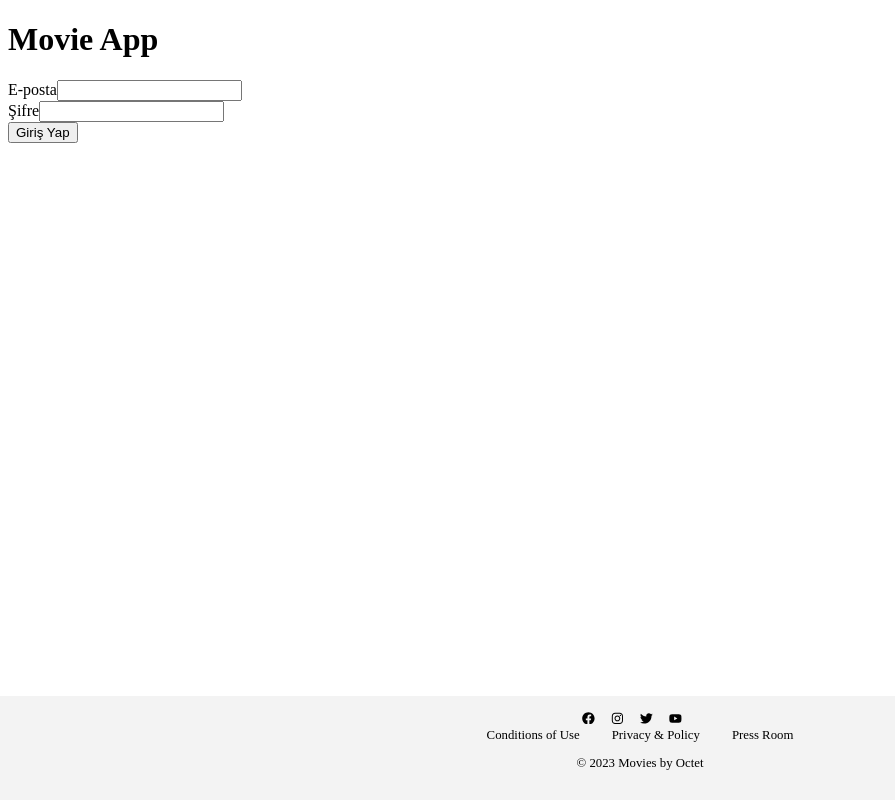
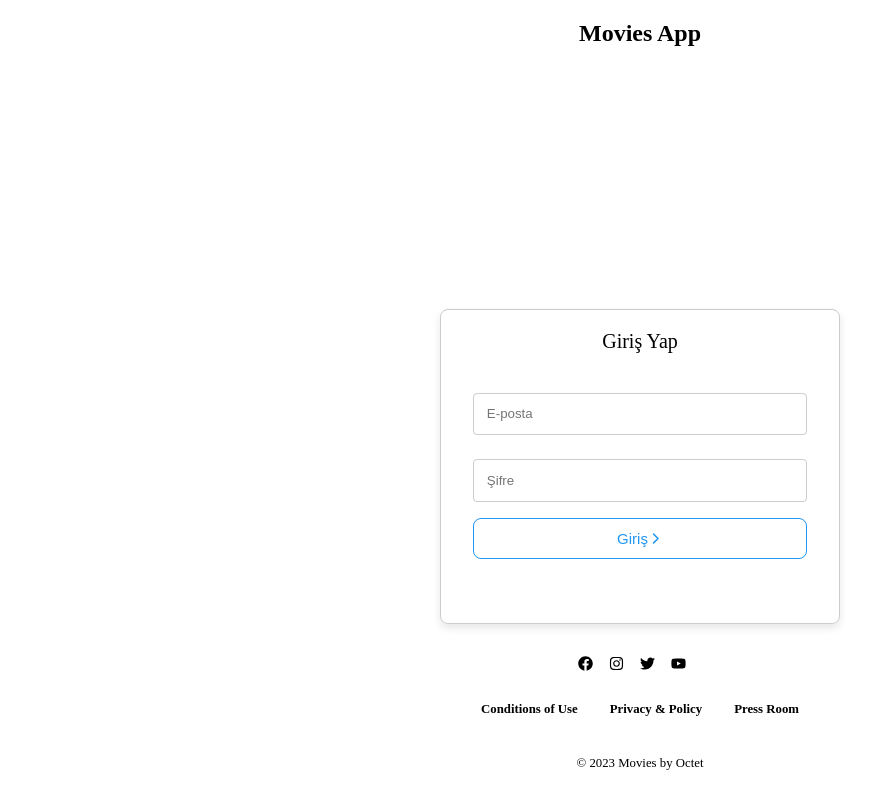
Before and after one commit to firatgoktepe/MovieAppOct, a React app: page /login in a window 1280 px wide. Shown: the top 808 px of the page, without its empty margins (0-895 px from the left). Built offline with nearby package versions, Linux system fonts and the light colour scheme.

Commit message:
style: some style regulations

```diff
--- a/src/components/Filter.tsx
+++ b/src/components/Filter.tsx
@@ -7,16 +7,26 @@
 
 const Filter: React.FC<FilterProps> = ({ onFilter }) => {
   return (
-    <div style={{ display: "flex", alignItems: "center" }}>
+    <div style={{ display: "flex", alignItems: "center", marginRight: "10px" }}>
       <select
         onChange={(e) => onFilter(e.target.value)}
-        style={{ padding: "10px" }}
+        style={{
+          padding: "10px",
+          appearance: "none",
+          WebkitAppearance: "none",
+          MozAppearance: "none",
+          border: "none",
+          backgroundColor: "transparent",
+          color: "#2196F3",
+        }}
       >
         <option value="">Filtrele</option>
         <option value="favorites">Favoriler</option>
         <option value="new">Yeni Eklenenler</option>
       </select>
-      <FilterIcon />
+      <div style={{ marginLeft: "-40px" }}>
+        <FilterIcon />
+      </div>
     </div>
   );
 };
--- a/src/components/Footer.tsx
+++ b/src/components/Footer.tsx
@@ -10,7 +10,8 @@
         bottom: 0,
         right: 0,
         width: "100%",
-        backgroundColor: "#f3f3f3",
+        height: "10rem",
+        backgroundColor: "#fff",
         display: "flex",
         flexDirection: "column",
         justifyContent: "space-between",
@@ -22,15 +23,15 @@
       }}
     >
       <div>
-        <FaFacebook style={{ marginRight: "1rem" }} />
-        <FaInstagram style={{ marginRight: "1rem" }} />
-        <FaTwitter style={{ marginRight: "1rem" }} />
-        <FaYoutube style={{ marginRight: "1rem" }} />
+        <FaFacebook style={{ marginRight: "1rem", fontSize: "15px" }} />
+        <FaInstagram style={{ marginRight: "1rem", fontSize: "15px" }} />
+        <FaTwitter style={{ marginRight: "1rem", fontSize: "15px" }} />
+        <FaYoutube style={{ marginRight: "1rem", fontSize: "15px" }} />
       </div>
       <div style={{ display: "flex" }}>
-        <p style={{ margin: "0 1rem" }}>Conditions of Use</p>
-        <p style={{ margin: "0 1rem" }}>Privacy & Policy</p>
-        <p style={{ margin: "0 1rem" }}>Press Room</p>
+        <p style={{ margin: "0 1rem", fontWeight: "600" }}>Conditions of Use</p>
+        <p style={{ margin: "0 1rem", fontWeight: "600" }}>Privacy & Policy</p>
+        <p style={{ margin: "0 1rem", fontWeight: "600" }}>Press Room</p>
       </div>
       <p>© 2023 Movies by Octet</p>
     </footer>
--- a/src/components/Header.tsx
+++ b/src/components/Header.tsx
@@ -16,9 +16,22 @@
         marginBottom: "20px",
       }}
     >
-      <div>
+      <div
+        style={{
+          width: "100%",
+          display: "flex",
+          justifyContent: "space-between",
+        }}
+      >
         <Search onSearch={onSearch} />
-        <span>Favoriler {favoritesCount}</span>
+        <div style={{ display: "flex", alignItems: "center" }}>
+          <span
+            style={{ color: "#BE123C", fontSize: "18px", marginRight: "5px" }}
+          >
+            Favoriler{" "}
+          </span>
+          <span style={{ fontSize: "15px" }}>{favoritesCount}</span>
+        </div>
       </div>
     </header>
   );
--- a/src/components/LoginForm.tsx
+++ b/src/components/LoginForm.tsx
@@ -4,6 +4,7 @@
 import { useNavigate } from "react-router-dom";
 import * as yup from "yup";
 import { useAuth } from "../context/AuthContext";
+import ChevronRight from "../components/Icons/ChevronRight";
 
 type FormData = {
   email: string;
@@ -43,19 +44,111 @@
   };
 
   return (
-    <form onSubmit={handleSubmit(onSubmit)}>
-      <div>
-        <label htmlFor="email">E-posta</label>
-        <input id="email" type="email" {...register("email")} />
-        {errors.email && <p>{errors.email.message}</p>}
-      </div>
-      <div>
-        <label htmlFor="password">Şifre</label>
-        <input id="password" type="password" {...register("password")} />
-        {errors.password && <p>{errors.password.message}</p>}
-      </div>
-      <button type="submit">Giriş Yap</button>
-    </form>
+    <div
+      style={{
+        display: "flex",
+        justifyContent: "center",
+        alignItems: "center",
+        height: "100vh",
+      }}
+    >
+      <form
+        onSubmit={handleSubmit(onSubmit)}
+        style={{
+          display: "flex",
+          flexDirection: "column",
+          padding: "1rem 2rem 4rem 2rem",
+          border: "1px solid #ccc",
+          borderRadius: "8px",
+          boxShadow: "0 4px 8px rgba(0, 0, 0, 0.1)",
+          maxWidth: "400px",
+          width: "100%",
+          boxSizing: "border-box",
+        }}
+      >
+        <p
+          style={{
+            textAlign: "center",
+            fontWeight: "400",
+            fontSize: "20px",
+            marginTop: "0.2rem",
+            marginBottom: "2rem",
+          }}
+        >
+          Giriş Yap
+        </p>
+        <div style={{ marginBottom: "1rem" }}>
+          <label
+            htmlFor="email"
+            style={{ display: "block", marginBottom: "0.5rem" }}
+          ></label>
+          <input
+            id="email"
+            type="email"
+            placeholder="E-posta"
+            {...register("email")}
+            style={{
+              padding: "0.8rem",
+              borderRadius: "4px",
+              border: "1px solid #ccc",
+              width: "100%",
+              boxSizing: "border-box",
+            }}
+          />
+          {errors.email && (
+            <p style={{ color: "red", fontSize: "0.75rem" }}>
+              {errors.email.message}
+            </p>
+          )}
+        </div>
+        <div style={{ marginBottom: "1rem" }}>
+          <label
+            htmlFor="password"
+            style={{ display: "block", marginBottom: "0.5rem" }}
+          ></label>
+          <input
+            id="password"
+            type="password"
+            placeholder="Şifre"
+            {...register("password")}
+            style={{
+              padding: "0.8rem",
+              borderRadius: "4px",
+              border: "1px solid #ccc",
+              width: "100%",
+              boxSizing: "border-box",
+            }}
+          />
+          {errors.password && (
+            <p style={{ color: "red", fontSize: "0.75rem" }}>
+              {errors.password.message}
+            </p>
+          )}
+        </div>
+        <button
+          type="submit"
+          style={{
+            padding: "0.7rem 1rem",
+            borderRadius: "8px",
+            border: "1px solid #2196F3",
+            backgroundColor: "white",
+            cursor: "pointer",
+            fontWeight: "bold",
+            color: "#2196F3",
+            display: "flex",
+            alignItems: "center",
+            justifyContent: "center",
+          }}
+        >
+          <span
+            style={{ fontWeight: "400", fontSize: "15px", color: "#2196F3" }}
+          >
+            Giriş
+          </span>{" "}
+          {<ChevronRight />}
+        </button>
+      </form>
+    </div>
   );
 };
 
--- a/src/components/Movie.tsx
+++ b/src/components/Movie.tsx
@@ -76,13 +76,24 @@
             </span>
           )}
         </div>
-        <div>
-          <div style={{ fontWeight: "bold" }}>{movie.name}</div>
-          <div>
+        <div style={{ padding: "5px" }}>
+          <div style={{ opacity: "0.4", fontSize: "14px", marginTop: "5px" }}>
             {movie.country}, {movie.year}
           </div>
-          <div>IMDb: {movie.imdb}</div>
-          <div>{movie.category}</div>
+          <div style={{ fontWeight: "bold", marginTop: "5px" }}>
+            {movie.name}
+          </div>
+          <div style={{ marginTop: "5px", display: "flex", gap: "5px" }}>
+            <img
+              src="https://upload.wikimedia.org/wikipedia/commons/6/69/IMDB_Logo_2016.svg"
+              alt="IMDb"
+              style={{ width: "30px", height: "auto", verticalAlign: "middle" }}
+            />
+            {movie.imdb} / 100
+          </div>
+          <div style={{ opacity: "0.4", fontSize: "14px", marginTop: "5px" }}>
+            {movie.category}
+          </div>
         </div>
       </div>
     </Link>
--- a/src/components/Sort.tsx
+++ b/src/components/Sort.tsx
@@ -10,14 +10,24 @@
     <div style={{ display: "flex", alignItems: "center", marginRight: "10px" }}>
       <select
         onChange={(e) => onSort(e.target.value)}
-        style={{ padding: "10px" }}
+        style={{
+          padding: "10px",
+          appearance: "none",
+          WebkitAppearance: "none",
+          MozAppearance: "none",
+          border: "none",
+          backgroundColor: "transparent",
+          color: "#2196F3",
+        }}
       >
         <option value="">Sırala</option>
         <option value="name">Film Adı</option>
         <option value="year">Yayın Yılı</option>
         <option value="imdb">Imdb Puanı</option>
       </select>
-      <SortIcon />
+      <div style={{ marginLeft: "-15px", display: "flex" }}>
+        <SortIcon />
+      </div>
     </div>
   );
 };
--- a/src/index.tsx
+++ b/src/index.tsx
@@ -12,7 +12,13 @@
   return (
     <AuthProvider>
       <Router>
-        <div style={{ paddingBottom: "200px" }}>
+        <div
+          style={{
+            paddingBottom: "200px",
+            marginLeft: "5rem",
+            marginRight: "5rem",
+          }}
+        >
           <Routes>
             <Route path="/login" element={<LoginPage />} />
             <Route path="/" element={<HomePage />} />
--- a/src/pages/Home.tsx
+++ b/src/pages/Home.tsx
@@ -5,6 +5,7 @@
 import Movie from "../components/Movie";
 import Sort from "../components/Sort";
 import Filter from "../components/Filter";
+import useMobile from "../hooks/useMobile";
 
 type MovieType = {
   id: string;
@@ -29,6 +30,8 @@
     return savedFavorites ? JSON.parse(savedFavorites) : [];
   });
 
+  const isMobile = useMobile();
+
   useEffect(() => {
     if (!isLoggedIn) {
       navigate("/login");
@@ -49,10 +52,9 @@
       if (filterKey === "favorites") {
         return favorites.includes(movie.id);
       } else if (filterKey === "new") {
-        // Burada yeni eklenen filmleri filtreleme mantığınızı ekleyin
-        return true; // Şimdilik tüm filmleri döndür
+        return true;
       }
-      return true; // Filtreleme anahtarı boş ise tüm filmleri döndür
+      return true;
     })
     .sort((a, b) => {
       if (sortKey === "name") {
@@ -71,16 +73,18 @@
         onSearch={(query) => setSearchQuery(query)}
         favoritesCount={favorites.length}
       />
-      <h2>Movies</h2>
-      <div>
-        <Sort onSort={(key) => setSortKey(key)} />
-        <Filter onFilter={(key) => setFilterKey(key)} />
+      <div style={{ display: "flex", justifyContent: "space-between" }}>
+        <h2>Movies</h2>
+        <div style={{ display: "flex", gap: "5px" }}>
+          <Sort onSort={(key) => setSortKey(key)} />
+          <Filter onFilter={(key) => setFilterKey(key)} />
+        </div>
       </div>
       <div
         style={{
           display: "grid",
-          gridTemplateColumns: "repeat(4, 1fr)",
-          gap: "20px",
+          gridTemplateColumns: isMobile ? "repeat(1, 1fr)" : "repeat(4, 1fr)",
+          gap: "50px",
         }}
       >
         {sortedAndFilteredMovies.map((movie) => (
@@ -89,7 +93,7 @@
             key={movie.id}
             style={{ textDecoration: "none", color: "inherit" }}
           >
-            <div style={{ maxWidth: "250px" }}>
+            <div style={{}}>
               <Movie
                 movie={movie}
                 isFavorite={favorites.includes(movie.id)}
--- a/src/pages/LoginPage.tsx
+++ b/src/pages/LoginPage.tsx
@@ -12,7 +12,7 @@
 
   return (
     <div>
-      <h1>Movie App</h1>
+      <h2 style={{ textAlign: "center" }}>Movies App</h2>
       <LoginForm />
     </div>
   );
```
Also changed, not shown: src/components/Search.tsx (+19 -6 lines), src/pages/MovieDetail.tsx (+39 -13 lines).
